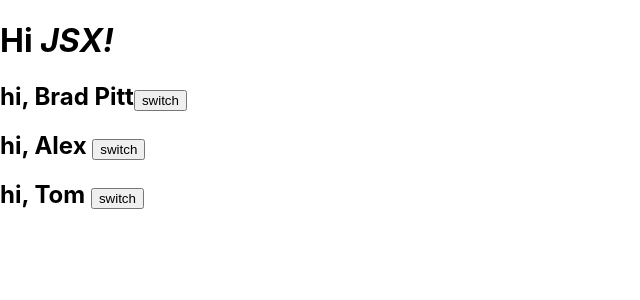
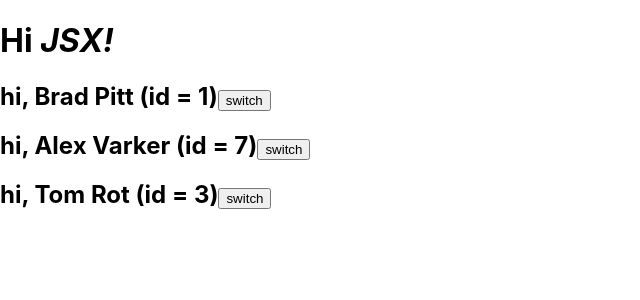
Before and after one commit to OksanaCoder/freshcode-react-start, a React (Create React App) app: page / in a window 1280 px wide. Shown: the top 300 px of the page, without its empty margins (0-640 px from the left). Built offline with nearby package versions, Linux system fonts and the light colour scheme.

Commit message:
Add key to list item

```diff
--- a/src/App.js
+++ b/src/App.js
@@ -6,24 +6,38 @@ class App extends Component {
   constructor(props) {
     super(props);
     this.state = {
-      user: {
-        id: 1,
-        firstName: 'Brad',
-        lastName: 'Pitt',
-      },
+      users: [
+        {
+          id: 1,
+          firstName: 'Brad',
+          lastName: 'Pitt',
+        },
+        {
+          id: 7,
+          firstName: 'Alex',
+          lastName: 'Varker',
+        },
+        {
+          id: 3,
+          firstName: 'Tom',
+          lastName: 'Rot',
+        },
+      ],
     };
   }
 
+  createList = ({ firstName, lastName, id }, index) => (
+    <Ciao key={index} id={id} name={firstName} lname={lastName} />
+  );
+
   render() {
-    const {user} = this.state;
+    const { users } = this.state;
     return (
       <>
         <h1 tabIndex={4}>
           Hi <em>JSX!</em>
         </h1>
-        <Ciao name={user.firstName} lname={user.lastName} />
-        <Ciao name="Alex" />
-        <Ciao name="Tom" />
+        {users.map(this.createList)}
       </>
     );
   }
--- a/src/components/Ciao/index.jsx
+++ b/src/components/Ciao/index.jsx
@@ -12,14 +12,11 @@ class Ciao extends Component {
     this.setState({ isHi: !isHi });
   };
   render() {
-    const { name, lname } = this.props;
+    const { name, lname, id } = this.props;
     const { isHi } = this.state;
-    if (!isHi) {
-      return <p>bye!</p>;
-    }
     return (
       <h2>
-        {isHi ? 'hi' : 'bye'}, {name} {lname}
+        {isHi ? 'hi' : 'bye'}, {name} {lname} (id = {id})
         <button onClick={this.handleBtn}>switch</button>
       </h2>
     );
```
